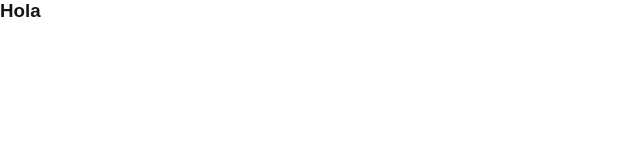
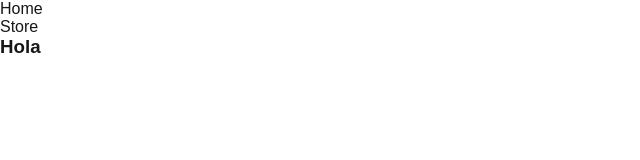
Before and after one commit to gagandsk/next-js, a Next.js app: page / in a window 1280 px wide. Shown: the top 160 px of the page, without its empty margins (0-640 px from the left). Built offline with nearby package versions, Linux system fonts and the light colour scheme.

Commit message:
Layout en Next.js

```diff
--- a/src/app/layout.tsx
+++ b/src/app/layout.tsx
@@ -13,7 +13,7 @@ const geistMono = Geist_Mono({
 });
 
 export const metadata: Metadata = {
-  title: "Create Next App",
+  title: "Future World",
   description: "Generated by create next app",
 };
 
@@ -25,6 +25,15 @@ export default function RootLayout({
   return (
     <html lang="en">
       <body className={`${geistSans.variable} ${geistMono.variable}`}>
+        <header>
+          <nav>
+            <ul>
+              <li>Home</li>
+              <li>Store</li>
+            </ul>
+          </nav>
+        </header>
+
         {children}
       </body>
     </html>
```
Also changed, not shown: src/app/store/[category]/layout.tsx (added, +8 -0 lines).
